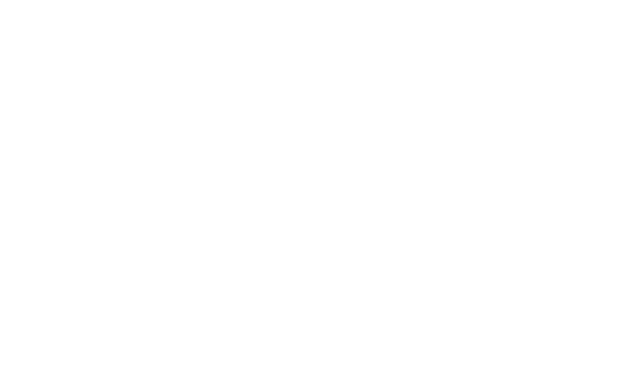
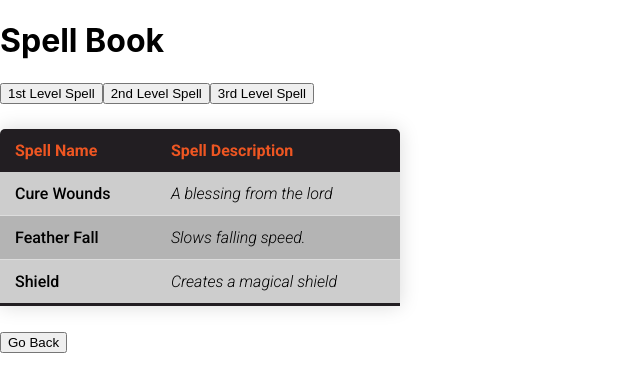
Before and after one commit to YH1d3k12/homebrew-book, a React (Create React App) app in the folder rpg-book/: page /spellbook in a window 1280 px wide. Shown: the top 392 px of the page, without its empty margins (0-640 px from the left). Built offline with nearby package versions, Linux system fonts and the light colour scheme.

Commit message:
Feat: Created Interactive Table

```diff
--- a/rpg-book/src/App.js
+++ b/rpg-book/src/App.js
@@ -1,6 +1,7 @@
 import { createBrowserRouter, Route, Routes, RouterProvider } from 'react-router-dom';
 import './App.css';
 import MainPage from './screens/main_page';
+import SpellBook from './screens/spell_book';
 
 const router = createBrowserRouter([
 	{ path: '*', Component: RootNavigation }
@@ -18,6 +19,7 @@
 	return (
 		<Routes>
 			<Route path="/" exact element={<MainPage />} />
+			<Route path="/spellbook" exact element={<SpellBook />} />
 		</Routes>
 	);
 };
--- /dev/null
+++ b/rpg-book/src/components/spell_table.css
@@ -0,0 +1,58 @@
+@import url('https://fonts.googleapis.com/css2?family=Montserrat:wght@400;500;700&family=Roboto:ital,wght@0,100;0,300;0,400;0,500;0,700;0,900;1,100;1,300;1,400;1,500;1,700;1,900&display=swap');
+
+.content-table
+{
+    min-width: 400px;
+    border-collapse: collapse;
+    border-radius: 5px 5px 0px 0px;
+    margin: 25px 0px;
+
+    font-family: 'Roboto', sans-serif;
+    font-size: 1rem;
+    font-weight: 500;
+
+    box-shadow: 0 0 20px rgba(0, 0, 0, 0.15);
+    overflow: hidden;
+}
+
+.content-table thead tr
+{
+    background-color: #221e22;
+    color: #ee5622;
+
+    font-weight: 700;
+    text-align: left;
+}
+
+.content-table th,
+.content-table td
+{
+    padding: 12px 15px;
+}
+
+.content-table tbody tr td:nth-child(2)
+{
+    font-style: italic;
+    font-weight: 300;
+}
+
+.content-table tbody tr
+{
+    background-color: #cdcdcd;
+    border-bottom: 1px solid #dddddd;
+}
+
+.content-table tbody tr:nth-of-type(even)
+{
+    background-color: #b4b4b4;
+}
+
+.content-table tbody tr:last-of-type
+{
+    border-bottom: 3px solid #221e22;
+}
+
+.content-table tbody tr.active
+{
+    font-weight: bold;
+}
--- a/rpg-book/src/components/spell_table.jsx
+++ b/rpg-book/src/components/spell_table.jsx
@@ -1,28 +1,70 @@
-function SpellTable()
-{
+import React, { useState } from 'react';
+import FirstLevelSpells from "../data/first_level_spells_data";
+import SecondLevelSpells from "../data/second_level_spells_data";
+import ThirdLevelSpells from "../data/third_level_spells_data";
+import "./spell_table.css";
+
+function SpellTable() {
+
+    // Controla o nível atual da tabela
+    // currentLevel é uma váriavel criada pelo useState que retem o valor 'first' por padrão quando a página é carregada
+    // setCurrentLevel é uma função que altera o valor de currentLevel
+    const [currentLevel, setCurrentLevel] = useState('first');
+
+    // Função chamada pelos botões para alternar o nível dos feitiços
+    const handleChangeLevel = (level) => {
+        setCurrentLevel(level);
+    };
+
+    // Função para renderizar a tabela com base no nível selecionado
+    const renderTableByLevel = () => {
+        let spells = [];
+
+        // Selecionar os feitiços com base no nível
+        if (currentLevel === 'first')
+        {
+            spells = FirstLevelSpells;
+        }
+        else if (currentLevel === 'second')
+        {
+          spells = SecondLevelSpells;
+        }
+        else if (currentLevel === 'third')
+        {
+          spells = ThirdLevelSpells;
+        }
+
+        return (
+            <table className='content-table'>
+                <thead>
+                    <tr>
+                        <th>Spell Name</th>
+                        <th>Spell Description</th>
+                    </tr>
+                </thead>
+                <tbody>
+                    {spells.map((spell, index) => (
+                        <tr key={index}>
+                            <td>{spell.name}</td>
+                            <td>{spell.description}</td>
+                        </tr>
+                    ))}
+                </tbody>
+            </table>
+        );
+    };
+
     return (
         <div>
             <h1>Spell Book</h1>
-            <table>
-                <tr>
-                    <th>Spell Name</th>
-                    <th>Spell Source</th>
-                </tr>
-                <tr>
-                    <td>Fireball</td>
-                    <td><a href="https://www.dndbeyond.com/spells/fireball">D&D Beyond</a></td>
-                </tr>
-                <tr>
-                    <td>Lightning Bolt</td>
-                    <td><a href="https://www.dndbeyond.com/spells/lightning-bolt">D&D Beyond</a></td>
-                </tr>
-                <tr>
-                    <td>Acid Arrow</td>
-                    <td><a href="https://www.dndbeyond.com/spells/acid-arrow">D&D Beyond</a></td>
-                </tr>
-            </table>
+
+            <button onClick={() => handleChangeLevel('first')}>1st Level Spell</button>
+            <button onClick={() => handleChangeLevel('second')}>2nd Level Spell</button>
+            <button onClick={() => handleChangeLevel('third')}>3rd Level Spell</button>
+
+            {renderTableByLevel()}
         </div>
     );
-};
+}
 
 export default SpellTable;
--- /dev/null
+++ b/rpg-book/src/data/first_level_spells_data.js
@@ -0,0 +1,19 @@
+const FirstLevelSpells = [
+    {
+        name: "Cure Wounds",
+        source: "D&D Beyond",
+        description: "A blessing from the lord",
+    },
+    {
+        name: "Feather Fall",
+        source: "D&D Beyond",
+        description: "Slows falling speed.",
+    },
+    {
+        name: "Shield",
+        source: "D&D Beyond",
+        description: "Creates a magical shield",
+    },
+];
+
+export default FirstLevelSpells;
--- /dev/null
+++ b/rpg-book/src/data/second_level_spells_data.js
@@ -0,0 +1,19 @@
+const SecondLevelSpells = [
+    {
+        name: "Hold Person",
+        source: "D&D Beyond",
+        description: "Paralises Target.",
+    },
+    {
+        name: "Pass Without a Trace",
+        source: "D&D Beyond",
+        description: "Camouflages tracks.",
+    },
+    {
+        name: "Heat Metal",
+        source: "D&D Beyond",
+        description: "You hate heavy armor",
+    },
+];
+
+export default SecondLevelSpells;
--- /dev/null
+++ b/rpg-book/src/data/third_level_spells_data.js
@@ -0,0 +1,26 @@
+const ThirdLevelSpells = [
+    {
+        name: "Fireball",
+        type: "Evocation",
+        castingTime: "1 Action",
+        range: "150 feet",
+        components: "V, S, M (a tiny ball of bat guano and sulfur)",
+        duration: "Instantaneous",
+        effects: "A bright streak flashes from your pointing finger to a point you choose within range then blossoms with a low roar into an explosion of flame. Each creature in a 20-foot radius must make a Dexterity saving throw. A target takes 8d6 fire damage on a failed save, or half as much damage on a successful one. The fire spreads around corners. It ignites flammable objects in the area that aren’t being worn or carried.",
+        description: "A powerful fire-based spell that deals damage in an area.",
+        upCasting: "When you cast this spell using a spell slot of 4th level or higher, the damage increases by 1d6 for each slot level above 3rd.",
+        available: "Sorcerer, Wizard"
+    },
+    {
+        name: "Lightning Bolt",
+        source: "D&D Beyond",
+        description: "A spell that creates a bolt of lightning to strike a target.",
+    },
+    {
+        name: "Acid Arrow",
+        source: "D&D Beyond",
+        description: "A spell that conjures an arrow coated in acid.",
+    },
+];
+
+export default ThirdLevelSpells;
--- a/rpg-book/src/screens/main_page.jsx
+++ b/rpg-book/src/screens/main_page.jsx
@@ -1,5 +1,4 @@
 import { useNavigate } from "react-router-dom";
-import SpellTable from "../components/spell_table";
 // The spell book page will list all available spell with a description and a link to the spell's source
 
 // Make an array of spells containing the spell level, name, description, and id.
--- a/rpg-book/src/screens/spell_book.jsx
+++ b/rpg-book/src/screens/spell_book.jsx
@@ -0,0 +1,14 @@
+import { useNavigate } from "react-router-dom";
+import SpellTable from "../components/spell_table";
+
+
+export default function SpellBook() {
+    const navigate = useNavigate();
+
+    return (
+        <div>
+            <SpellTable></SpellTable>
+            <button onClick={() => navigate("/")}>Go Back</button>
+        </div>
+    );
+};
```
